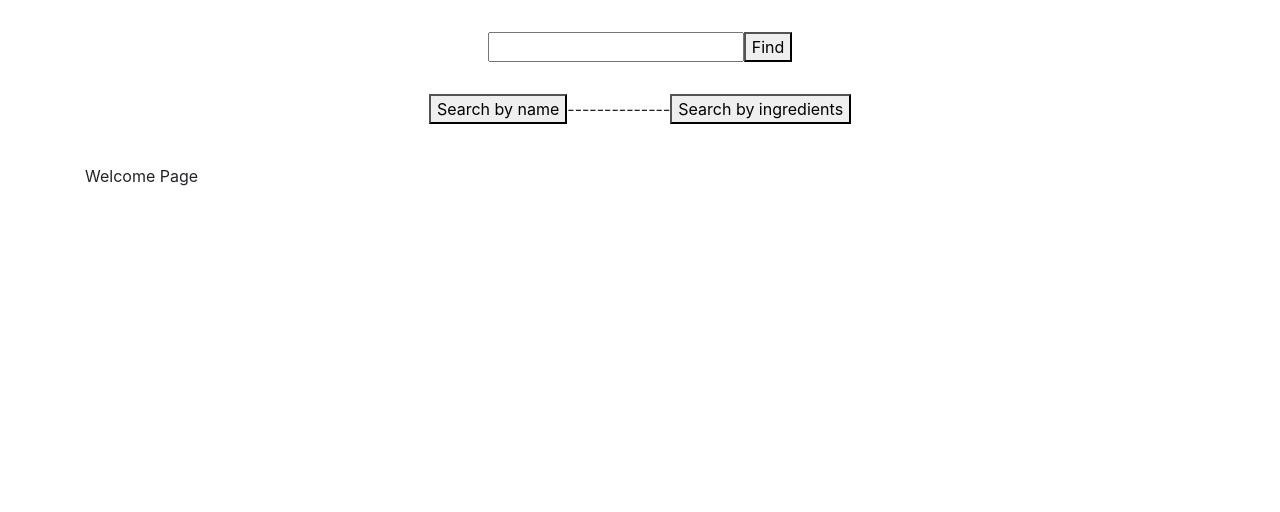
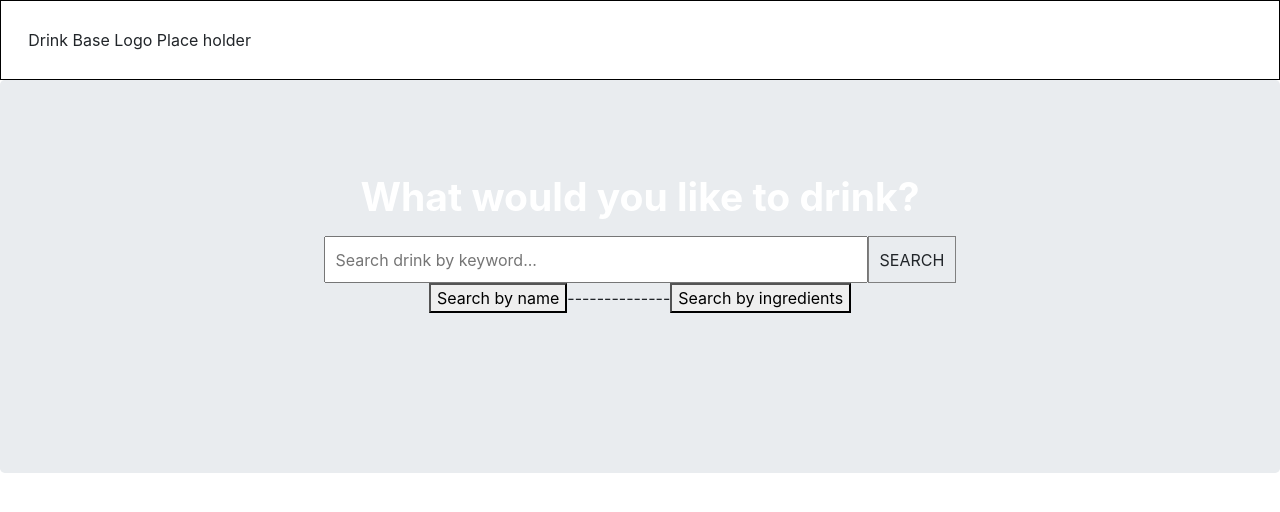
Before and after one commit to krisrss/drinks-base, a React (Create React App) app: page / in a window 1280 px wide. Shown: the top 512 px of the page. Built offline with nearby package versions, Linux system fonts and the light colour scheme.

Commit message:
Add Jumbotron and design for searchbar

```diff
--- a/src/components/SearchBar.js
+++ b/src/components/SearchBar.js
@@ -1,5 +1,6 @@
 import React, { useState } from 'react';
 import { Link, useHistory } from 'react-router-dom';
+import '../css/SearchBar.css';
 
 const SearchBar = () => {
 
@@ -27,15 +28,11 @@ const SearchBar = () => {
     }
 
     return (
-        <div>
-            <div>
-                <input value={input} onChange={onChangeHandler} type='text' />
-                <Link to={setPath} onClick={onClickHandler}>
-                    <button >
-                        Find
-                    </button>
-                </Link>
-            </div>
+        <div className='SearchBar'>
+            <input value={input} onChange={onChangeHandler} type='text' placeholder='Search drink by keyword...' />
+            <Link to={setPath} onClick={onClickHandler} className='button'>
+                SEARCH
+            </Link>
         </div>
     );
 };
--- /dev/null
+++ b/src/css/SearchBar.css
@@ -0,0 +1,21 @@
+
+.SearchBar{
+    width: 39.5em;
+    margin: 0 auto;
+}
+
+
+.SearchBar input{
+    width: 34em;
+    padding: 0.6em;
+
+}
+
+.SearchBar .button{
+    padding: 0.66em;
+    border: 1px solid grey;
+    display: inline-block;
+    width: 5.5em;
+    text-decoration: none;
+    color: inherit;
+}
--- /dev/null
+++ b/src/css/WelcomePage.css
@@ -0,0 +1,19 @@
+.jumbotron {
+    padding-top: 4em;
+    padding-bottom: 10em;
+    text-align: center;
+    width: 100%;
+}
+
+.logo{
+    border: 1px solid black;
+    padding: 1.7em;
+}
+
+.title{
+    color: white;
+    font-size: 2.44em;
+    font-weight: bold;
+    margin-top: 0.6em;
+    margin-bottom: 0.25em;
+}
--- a/src/pages/ApplicationPage.js
+++ b/src/pages/ApplicationPage.js
@@ -6,26 +6,25 @@ import WelcomePage from './WelcomePage';
 
 const ApplicationPage = ({ drinksData, unfilteredDrinksData, urlTerm, getClicketTerm, initialData }) => {
     return (
-        <div className="container">
+        <>
+            {Object.values(urlTerm).length !== 0 ?
+                <div className='container'>
                     <div className="row">
                         <div className="col-md-4 offset-md-4 text-center" style={{ padding: '2em 2em' }}>
                             <SearchBar />
                         </div>
                     </div>
 
-            <div className='text-center' style={{ paddingBottom: '40px' }}>
                     <NavigationBar />
-            </div>
-
-            {Object.values(urlTerm).length !== 0 ?
                     <DrinksDisplay
                         drinksData={drinksData}
                         unfilteredDrinksData={unfilteredDrinksData}
                         getClicketTerm={getClicketTerm}
                         initialData={initialData}
                     />
+                </div>
                 : <WelcomePage />}
-        </div>
+        </>
     );
 };
 
--- a/src/pages/WelcomePage.js
+++ b/src/pages/WelcomePage.js
@@ -1,8 +1,20 @@
 import React from 'react';
+import SearchBar from '../components/SearchBar';
+import NavigationBar from '../components/NavigationBar';
+import '../css/WelcomePage.css';
 
 const WelcomePage = () => {
     return (
-        <div>Welcome Page</div>
+        <>
+        <div className='logo'>
+            Drink Base Logo Place holder
+        </div>
+            <div className='jumbotron'>
+                    <div className='title'>What would you like to drink?</div>
+                    <SearchBar />
+                    <NavigationBar />
+            </div>
+        </>
     );
 };
 
```
Lines whose indentation alone changed are shown as unchanged.
